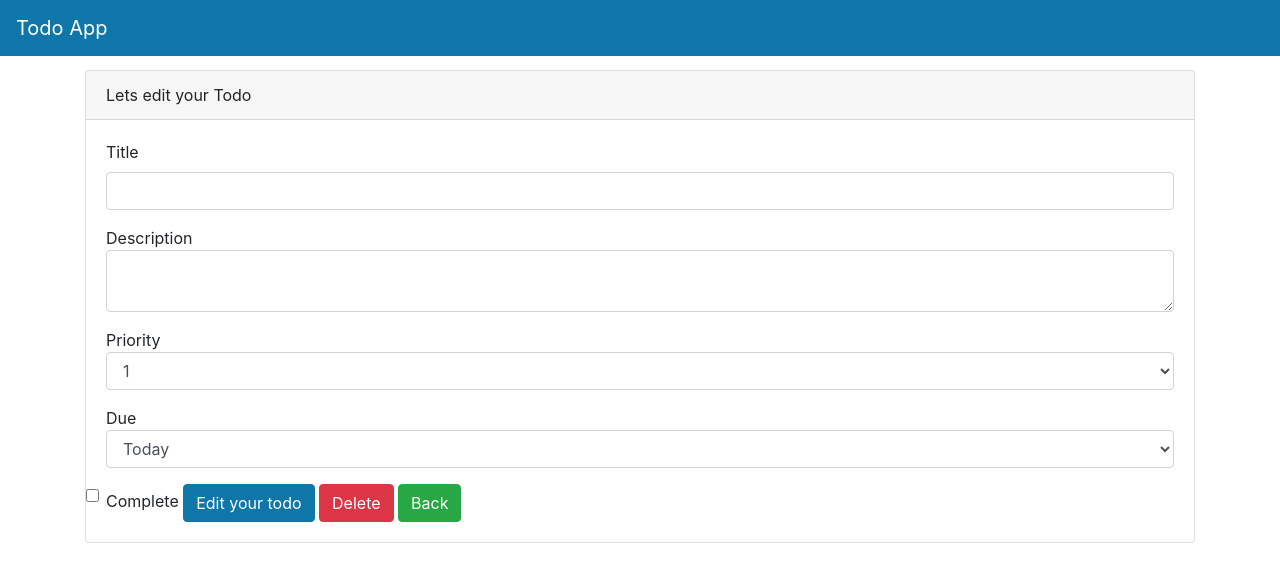
After one commit to shivvamm/FastAPI-Complete, a FastAPI app: template FastAPI/TodoApp/templates/edit-todo.html in a window 1280 px wide. The commit adds this page. Shown: the top 582 px of the page. Run offline with FastAPI, Linux system fonts and the light colour scheme; the template is opened without the code that fills it, so the values that code supplies are empty; some libraries are stand-ins or nearby versions.

Commit message:
crud for todos with auth login and logout

```diff
--- a/FastAPI/TodoApp/main.py
+++ b/FastAPI/TodoApp/main.py
@@ -1,21 +1,20 @@
-from fastapi import FastAPI, Request
+from fastapi import FastAPI, Request, status
 from .models import Base
 from .settings import engine
 from .routers import auth,todos,admin, users
-from fastapi.templating import Jinja2Templates
+
 from fastapi.staticfiles import StaticFiles
-
+from fastapi.responses import RedirectResponse
 Base.metadata.create_all(bind=engine)
 
 app = FastAPI()
 
-templates = Jinja2Templates(directory="TodoApp/templates")
 
 app.mount("/static",StaticFiles(directory="TodoApp/static"),name="static")
 
 @app.get("/")
 def test(request: Request):
-    return templates.TemplateResponse('home.html',{"request":request})
+    return RedirectResponse(url="/todos/todo-page",status_code=status.HTTP_302_FOUND)
 
 
 #Mock test check
--- a/FastAPI/TodoApp/static/js/base.js
+++ b/FastAPI/TodoApp/static/js/base.js
@@ -7,12 +7,13 @@ if (todoForm) {
     const form = event.target;
     const formData = new FormData(form);
     const data = Object.fromEntries(formData.entries());
-
+    console.log(data);
     const payload = {
       title: data.title,
       description: data.description,
       priority: parseInt(data.priority),
       complete: false,
+      due_date: data.due_date,
     };
 
     try {
--- /dev/null
+++ b/FastAPI/TodoApp/templates/edit-todo.html
@@ -0,0 +1,43 @@
+{% include "layout.html" %}
+
+<div class="container">
+  <div class="card">
+    <div class="card-header">Lets edit your Todo</div>
+    <div class="card-body">
+      <form id="editTodoForm">
+        <div class="form-group">
+          <label>Title</label>
+          <input type="text" class="form-control" value="{{todo.title}}" name="title" required />
+        </div>
+        <div class="form-group">
+          <lable>Description</lable>
+          <textarea class="form-control" name="description" required>{{todo.description}}</textarea>
+        </div>
+        <div class="form-group">
+          <lable>Priority</lable>
+          <select class="form-control" name="priority" required>
+            <option {% if todo.priority == 1 %} selected {% endif %}>1</option>
+            <option {% if todo.priority == 2 %} selected {% endif %}>2</option>
+            <option {% if todo.priority == 3 %} selected {% endif %}>3</option>
+            <option {% if todo.priority == 4 %} selected {% endif %}>4</option>
+            <option {% if todo.priority == 5 %} selected {% endif %}>5</option>
+          </select>
+        </div>
+        <div class="form-group">
+          <lable>Due</lable>
+          <select class="form-control" name="due_date" required>
+            <option {% if todo.due_date == 'Today' %} selected {% endif %}>Today</option>
+            <option {% if todo.priority == 'Tommorow' %} selected {% endif %}>1</option>
+            <option {% if todo.priority == 'Day after tommorow' %} selected {% endif %}>Day after tommorow</option>
+
+          </select>
+        </div>
+        <input type="checkbox" class="form-check-input" name="complete" {% if todo.complete %} checked %} {% endif %}></input>
+        <label class="form-check-label">Complete</label>
+        <button type="submit" class="btn btn-primary">Edit your todo</button>
+        <button id="deleteButton" type="button"  class="btn btn-danger" >Delete</button>
+        <a href="/todos/todo-page" class="btn btn-success"> Back</a>
+      </form>
+    </div>
+  </div>
+</div>
--- a/FastAPI/TodoApp/templates/layout.html
+++ b/FastAPI/TodoApp/templates/layout.html
@@ -16,7 +16,7 @@
     <title>TodoApp</title>
   </head>
   <body>
-    {% block content %} {% endblock %}
+    {% include 'navbar.html' %} {% block content %} {% endblock %}
     <script src="{{ url_for('static', path='/js/jquery-slim.js')}}"></script>
     <script src="{{ url_for('static', path='/js/bootstrap.js')}}"></script>
     <script src="{{ url_for('static', path='/js/base.js')}}" defer></script>
--- a/FastAPI/TodoApp/templates/navbar.html
+++ b/FastAPI/TodoApp/templates/navbar.html
@@ -1,5 +1,37 @@
 <div>
-    <nav class="navbar navbar-expand-lg navbar-light bg-light">
-        <a href="navbar-brand href="#">Todo App</a>
-    </nav>
+  <nav class="navbar navbar-expand-md navbar-dark main-color fixed-top">
+    <a class="navbar-brand" href="#">Todo App</a>
+    <button
+      class="navbar-toggler"
+      type="button"
+      data-toggle="collapse"
+      data-target="#navbarNav"
+      aria-controls="navbarNav"
+      aria-expanded="false"
+      araia-label="Toggle navigation"
+    >
+      <span class="navbar-toggler-icon"></span>
+    </button>
+    <div class="collapse navbar-collapse" id="navbarNav">
+      <ul class="navbar-nav">
+        {% if user %}
+        <li class="nav-item active">
+          <a class="nav-link" href="/todos/todo-page">Home</a>
+        </li>
+        {% endif %}
+      </ul>
+      <ul class="navbar-nav ml-auto">
+        {% if user %}
+        <li class="nav-item active">
+          <a
+            type="button"
+            class="btn btn-outline-light text-white"
+            onclick="logout()"
+            >Logout</a
+          >
+        </li>
+        {% endif %}
+      </ul>
+    </div>
+  </nav>
 </div>
```
Also changed, not shown: FastAPI/TodoApp/routers/todos.py (+24 -1 lines), FastAPI/TodoApp/templates/add-todo.html (added, +39 -0 lines).
